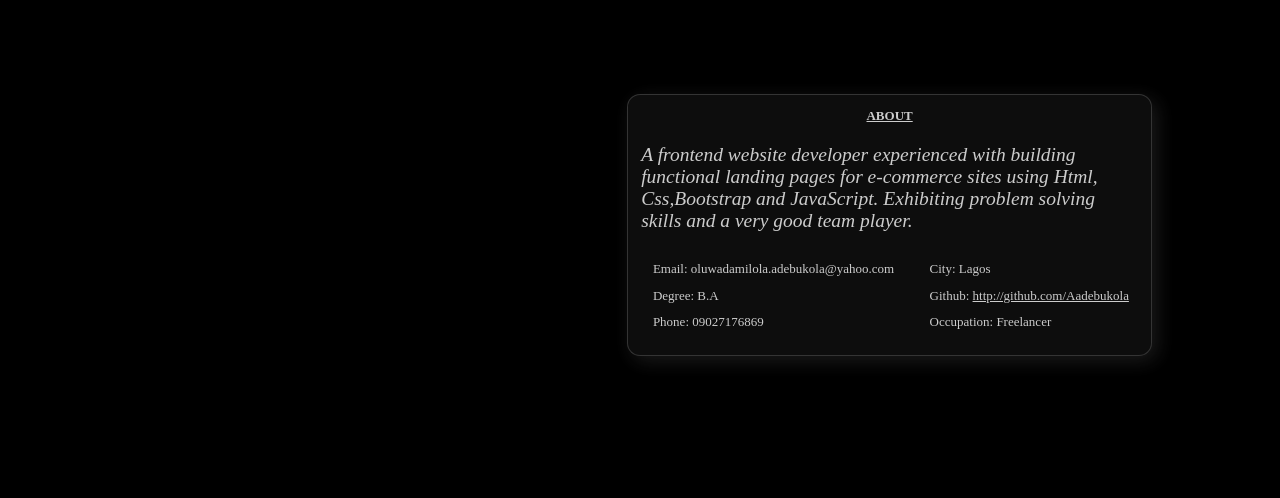
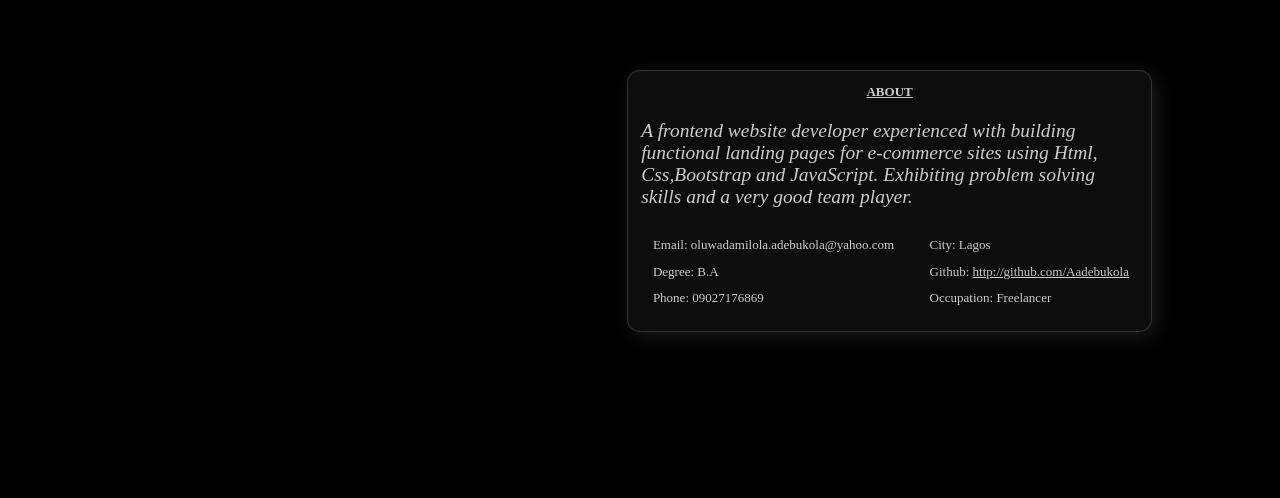
Before and after one commit to Aadebukola/portfolio, a plain HTML site: page index.html in a window 1280 px wide. Shown: the part 802-1300 px from the top of the page. Drawn offline with Linux system fonts and the light colour scheme.

Commit message:
ninth commit

```diff
--- a/style.css
+++ b/style.css
@@ -125,7 +125,7 @@ nav li a:hover{
 .aboutContainer main{
     position: absolute;
     color: white;
-    top: 12%;
+    top: 9%;
     right: 10%;
     background-color: #fff1;
     opacity: 0.8;
```
